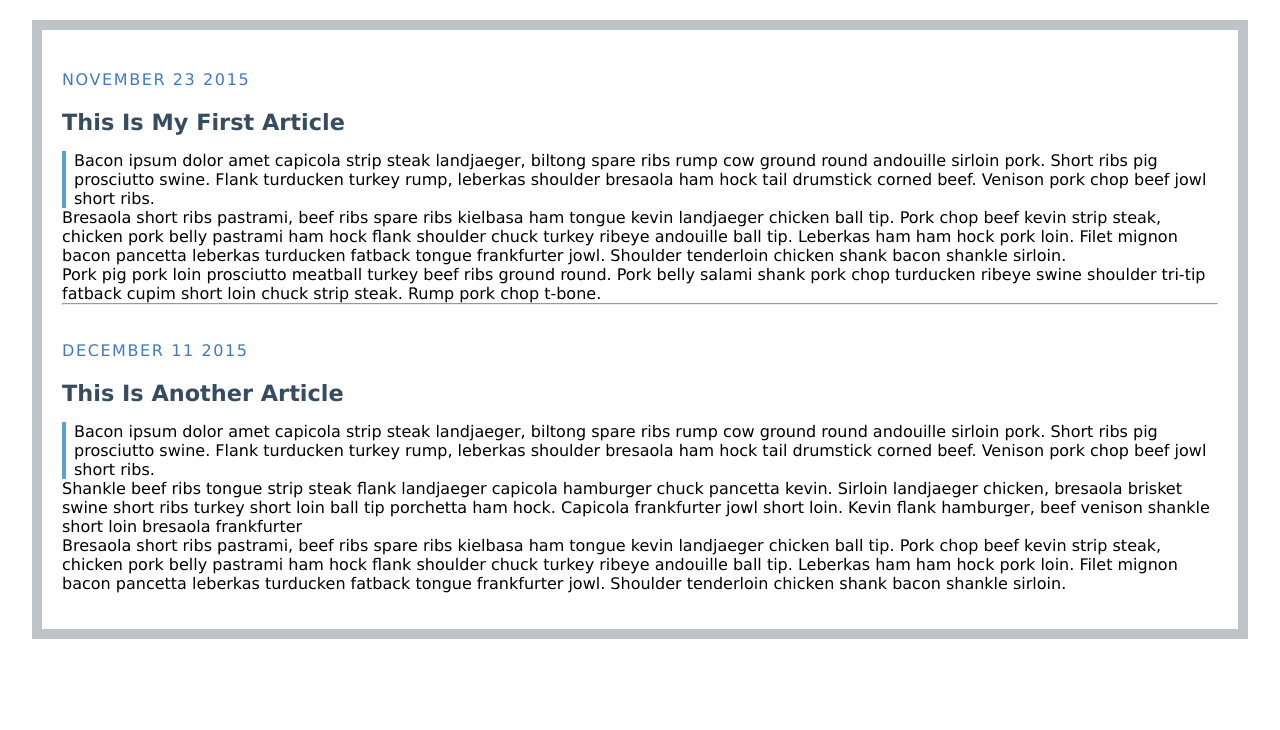
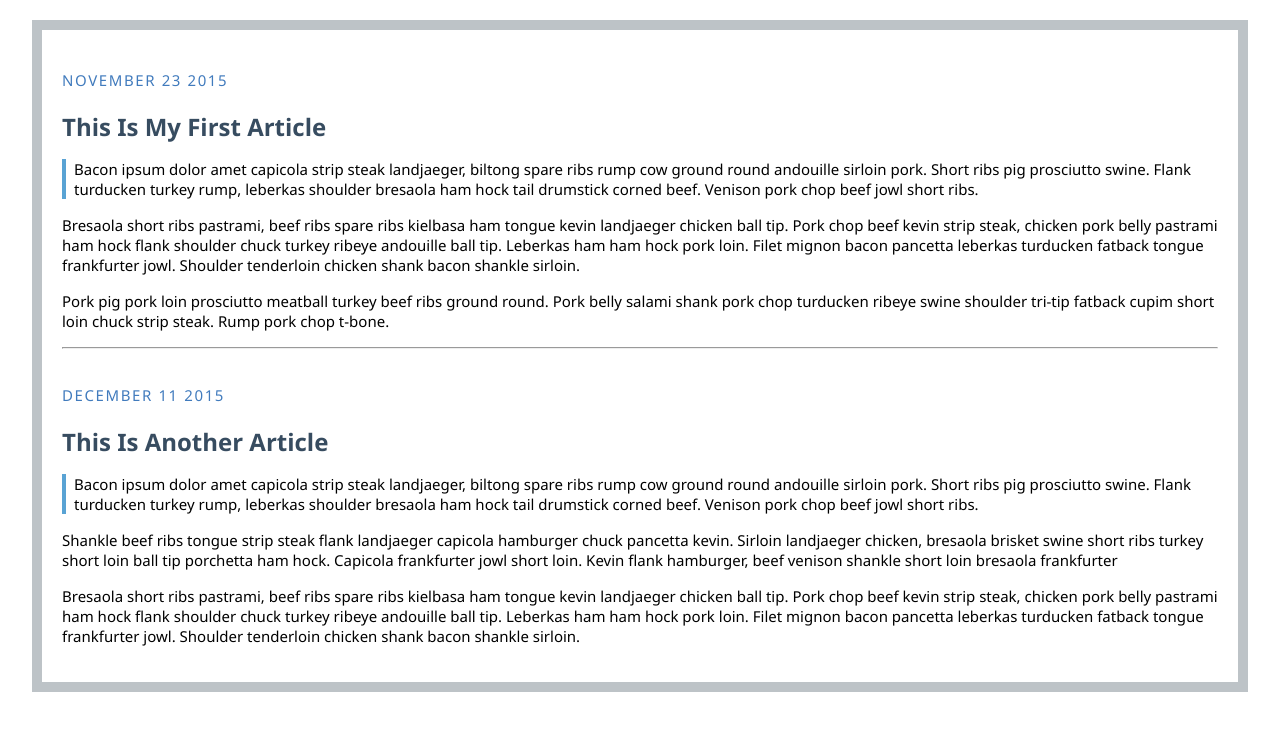
Before and after one commit to 406730548/1092-1A-demo-406730548, a plain HTML site: page w04/blog.html in a window 1280 px wide. Drawn offline with Linux system fonts and the light colour scheme.

Commit message:
new blog

```diff
--- a/w04/blog.css
+++ b/w04/blog.css
@@ -9,8 +9,8 @@ body {
   padding: 20px;
   margin: 20px auto;
   width: 95%;
-  font-family: Verdana, Geneva, Tahoma, sans-serif;
-  font-size: 16px;
+  font-family:'Segoe UI', Tahoma, Geneva, Verdana, sans-serif;
+  font-size: 15px;
 }
 
 .date {
@@ -21,7 +21,7 @@ body {
 }
 
 .post h2 {
-  font-size: 1.4rem;
+  font-size: 1.5rem;
   color: #374c60;
   padding-bottom: 1rem;
 }
@@ -29,10 +29,12 @@ body {
 .post .quote {
   border-left: 4px solid #59a3d4;
   padding-left: 8px;
+  margin-bottom: 1rem;
 }
 
-.post-info {
+.post .info {
   margin-top: 1rem;
+  margin-bottom: 1rem;
 }
 
 .post {
--- a/w04/blog.html
+++ b/w04/blog.html
@@ -19,9 +19,9 @@
 	Bacon ipsum dolor amet capicola strip steak landjaeger, biltong spare ribs rump cow ground round andouille sirloin pork. Short ribs pig prosciutto swine. Flank turducken turkey rump, leberkas shoulder bresaola ham hock tail drumstick corned beef. Venison pork chop beef jowl short ribs.
 	</p>
 
-	<p>Bresaola short ribs pastrami, beef ribs spare ribs kielbasa ham tongue kevin landjaeger chicken ball tip. Pork chop beef kevin strip steak, chicken pork belly pastrami ham hock flank shoulder chuck turkey ribeye andouille ball tip. Leberkas ham ham hock pork loin. Filet mignon bacon pancetta leberkas turducken fatback tongue frankfurter jowl. Shoulder tenderloin chicken shank bacon shankle sirloin.</p>
+	<p class="info">Bresaola short ribs pastrami, beef ribs spare ribs kielbasa ham tongue kevin landjaeger chicken ball tip. Pork chop beef kevin strip steak, chicken pork belly pastrami ham hock flank shoulder chuck turkey ribeye andouille ball tip. Leberkas ham ham hock pork loin. Filet mignon bacon pancetta leberkas turducken fatback tongue frankfurter jowl. Shoulder tenderloin chicken shank bacon shankle sirloin.</p>
 
-	<p>Pork pig pork loin prosciutto meatball turkey beef ribs ground round. Pork belly salami shank pork chop turducken ribeye swine shoulder tri-tip fatback cupim short loin chuck strip steak. Rump pork chop t-bone.</p>
+	<p class="info">Pork pig pork loin prosciutto meatball turkey beef ribs ground round. Pork belly salami shank pork chop turducken ribeye swine shoulder tri-tip fatback cupim short loin chuck strip steak. Rump pork chop t-bone.</p>
 	<hr>
 </div>
 
@@ -35,9 +35,9 @@
 	Bacon ipsum dolor amet capicola strip steak landjaeger, biltong spare ribs rump cow ground round andouille sirloin pork. Short ribs pig prosciutto swine. Flank turducken turkey rump, leberkas shoulder bresaola ham hock tail drumstick corned beef. Venison pork chop beef jowl short ribs.
 	</p>
 
-	<p>Shankle beef ribs tongue strip steak flank landjaeger capicola hamburger chuck pancetta kevin. Sirloin landjaeger chicken, bresaola brisket swine short ribs turkey short loin ball tip porchetta ham hock. Capicola frankfurter jowl short loin. Kevin flank hamburger, beef venison shankle short loin bresaola frankfurter</p>
+	<p class="info">Shankle beef ribs tongue strip steak flank landjaeger capicola hamburger chuck pancetta kevin. Sirloin landjaeger chicken, bresaola brisket swine short ribs turkey short loin ball tip porchetta ham hock. Capicola frankfurter jowl short loin. Kevin flank hamburger, beef venison shankle short loin bresaola frankfurter</p>
 
-	<p>Bresaola short ribs pastrami, beef ribs spare ribs kielbasa ham tongue kevin landjaeger chicken ball tip. Pork chop beef kevin strip steak, chicken pork belly pastrami ham hock flank shoulder chuck turkey ribeye andouille ball tip. Leberkas ham ham hock pork loin. Filet mignon bacon pancetta leberkas turducken fatback tongue frankfurter jowl. Shoulder tenderloin chicken shank bacon shankle sirloin.</p>
+	<p class="info">Bresaola short ribs pastrami, beef ribs spare ribs kielbasa ham tongue kevin landjaeger chicken ball tip. Pork chop beef kevin strip steak, chicken pork belly pastrami ham hock flank shoulder chuck turkey ribeye andouille ball tip. Leberkas ham ham hock pork loin. Filet mignon bacon pancetta leberkas turducken fatback tongue frankfurter jowl. Shoulder tenderloin chicken shank bacon shankle sirloin.</p>
 </div>
 
 </body>
```
